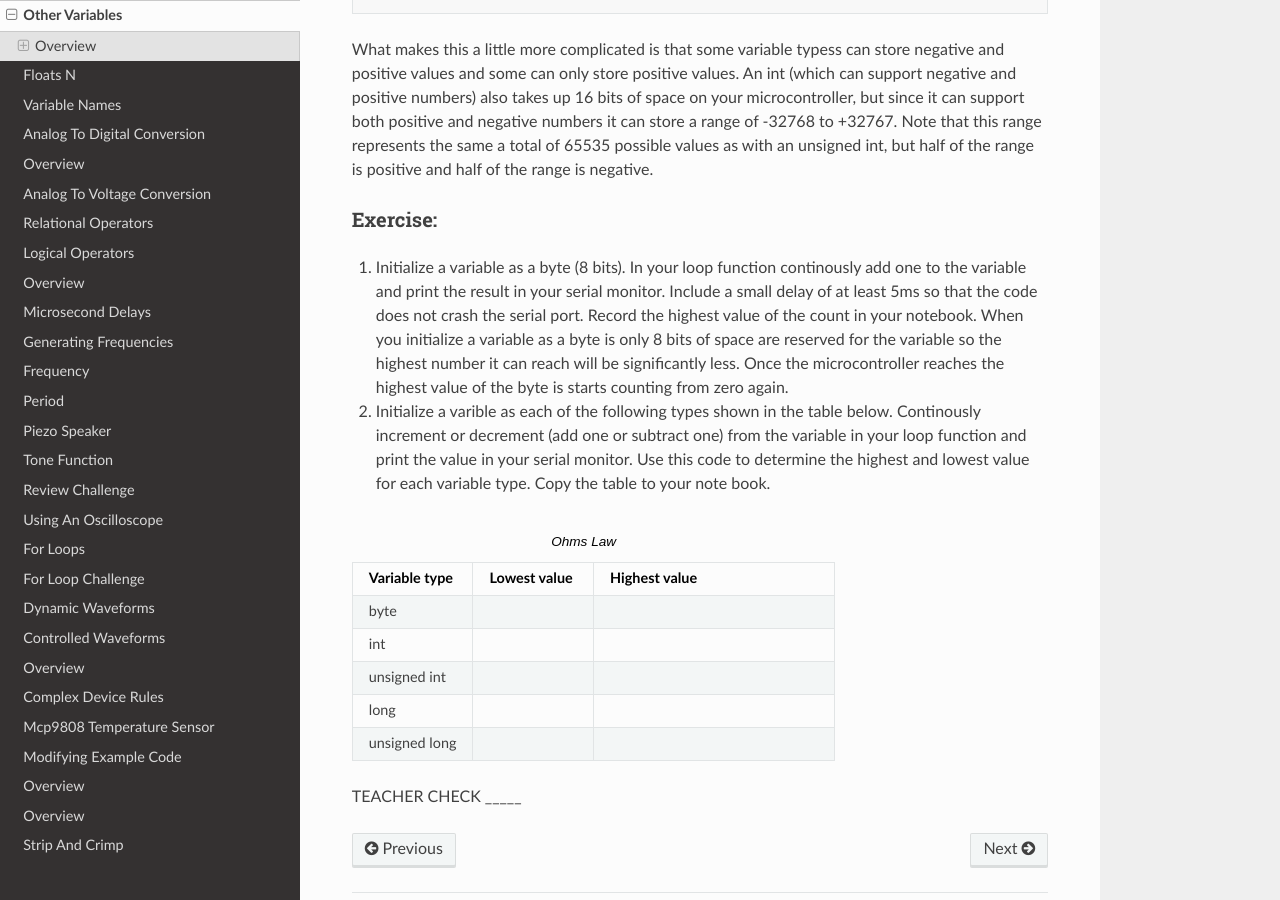
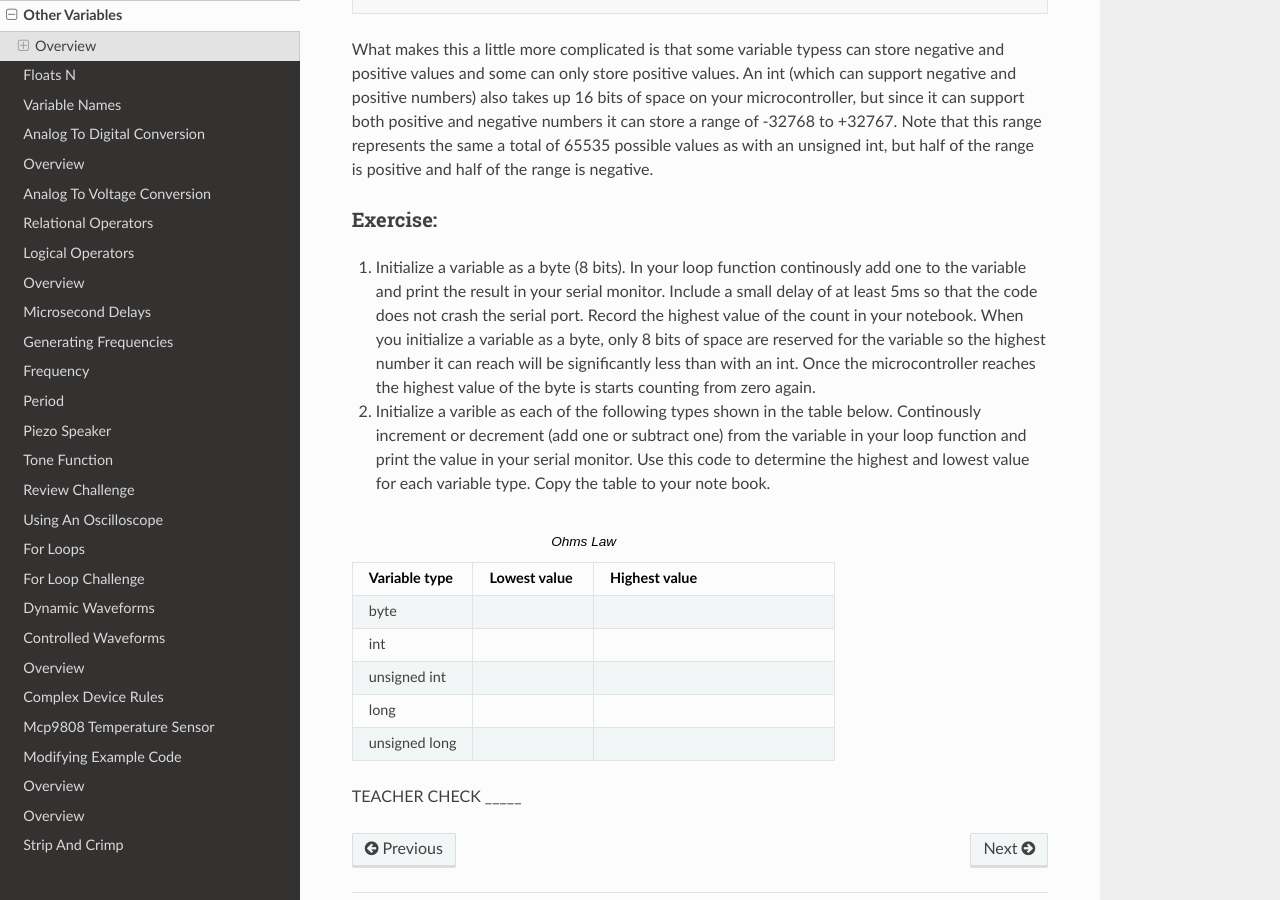
Before and after one commit to maxtkc/mvths-wiki, a Sphinx documentation site: the page built from docs/020a-other-variables.rst, in a window 1280 px wide and 900 px high, scrolled down 616 px. Built offline with Sphinx 7.4.7 and the Read the Docs theme 2.0.0, drawn with Linux system fonts in a browser that asks for light colours; pages that are not in the unit, such as notebooks, are missing from menus.

Commit message:
Update 020a-other-variables.rst

```diff
--- a/docs/020a-other-variables.rst
+++ b/docs/020a-other-variables.rst
@@ -22,7 +22,7 @@ What makes this a little more complicated is that some variable typess can store
 Exercise:
 ~~~~~~~~~
 
-#. Initialize a variable as a byte (8 bits). In your loop function continously add one to the variable and print the result in your serial monitor. Include a small delay of at   least 5ms so that the code does not crash the serial port. Record the highest value of the count in your notebook. When you initialize a variable as a byte is only 8 bits of space are reserved for the variable so the highest number it can reach will be significantly less. Once the microcontroller reaches the highest value of the byte is starts counting from zero again.
+#. Initialize a variable as a byte (8 bits). In your loop function continously add one to the variable and print the result in your serial monitor. Include a small delay of at   least 5ms so that the code does not crash the serial port. Record the highest value of the count in your notebook. When you initialize a variable as a byte, only 8 bits of space are reserved for the variable so the highest number it can reach will be significantly less than with an int. Once the microcontroller reaches the highest value of the byte is starts counting from zero again.
 
 #. Initialize a varible as each of the following types shown in the table below. Continously increment or decrement (add one or subtract one) from the variable in your loop function and print the value in your serial monitor. Use this code to determine the highest and lowest value for each variable type. Copy the table to your note book.
 
```
